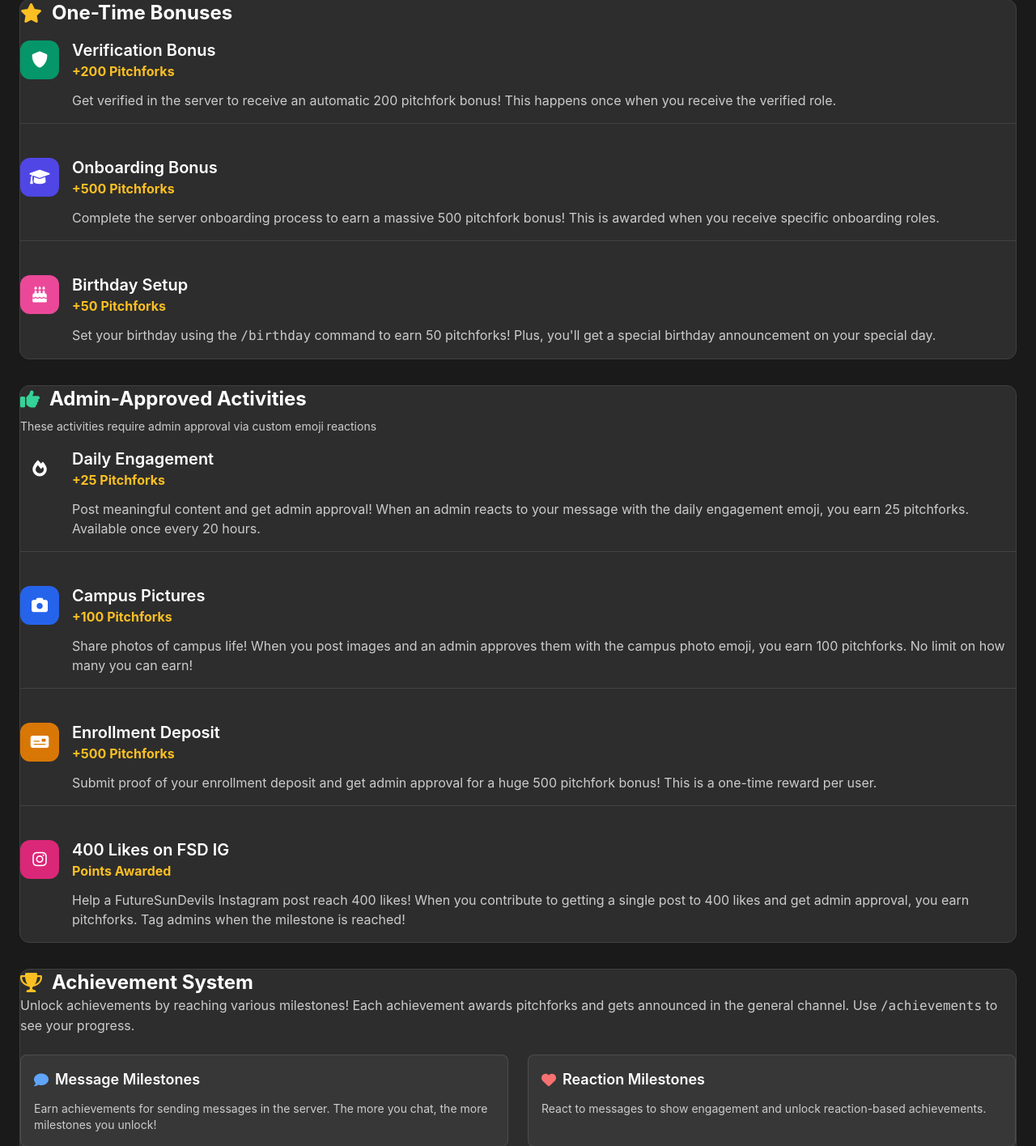
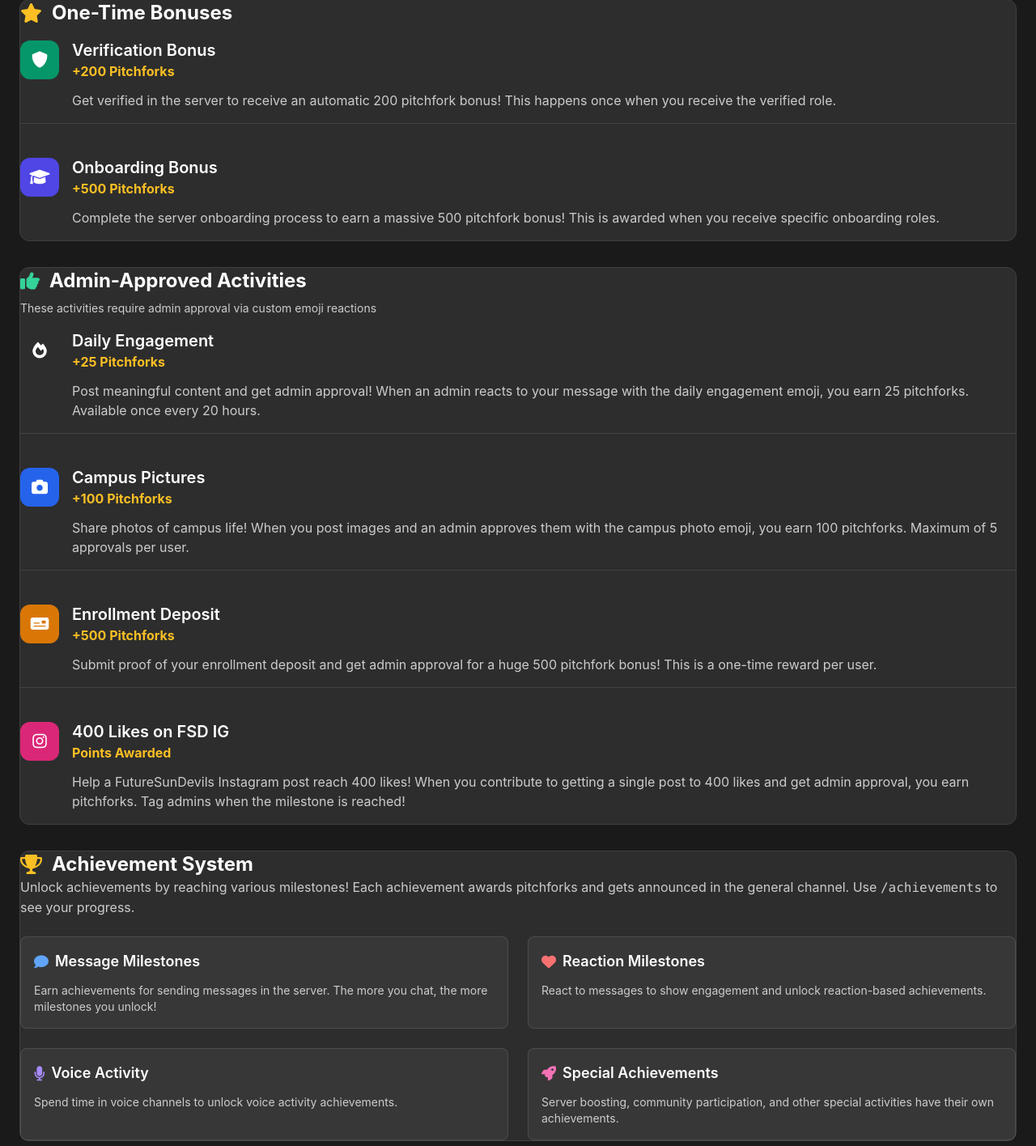
Before and after one commit to code-wolf-byte/Devil2DevilEconomy, a Flask app: page /how-to-earn in a window 1280 px wide. Shown: the part 786-2202 px from the top of the page at 81% size. Run offline with Flask 3, Linux system fonts and the light colour scheme; parts of the project's set-up code (start-up, migrations or seed data) failed here and were passed over.

Commit message:
Remove birthday setup section from how_to_earn.html and update pitchfork earning details for campus photo sharing. Adjust onboarding checklist to reflect the removal of birthday bonus information.

```diff
--- a/templates/how_to_earn.html
+++ b/templates/how_to_earn.html
@@ -116,21 +116,7 @@
                 </p>
             </div>
 
-            <div class="earning-method">
-                <div class="flex items-center mb-3">
-                    <div class="earning-icon bg-pink-500">
-                        <i class="fas fa-birthday-cake"></i>
-                    </div>
-                    <div>
-                        <h3 class="text-xl font-semibold">Birthday Setup</h3>
-                        <p class="text-yellow-400 font-bold">+50 Pitchforks</p>
-                    </div>
-                </div>
-                <p class="text-muted ml-16">
-                    Set your birthday using the <code>/birthday</code> command to earn 50 pitchforks! Plus, you'll get
-                    a special birthday announcement on your special day.
-                </p>
-            </div>
+
         </div>
     </div>
 
@@ -174,7 +160,7 @@
                 </div>
                 <p class="text-muted ml-16">
                     Share photos of campus life! When you post images and an admin approves them with the campus photo
-                    emoji, you earn 100 pitchforks. No limit on how many you can earn!
+                    emoji, you earn 100 pitchforks. Maximum of 5 approvals per user.
                 </p>
             </div>
 
@@ -491,10 +477,7 @@
                     <i class="fas fa-check text-green-400 mr-3 mt-1"></i>
                     <span>Complete your verification and onboarding for big one-time bonuses</span>
                 </li>
-                <li class="flex items-start">
-                    <i class="fas fa-check text-green-400 mr-3 mt-1"></i>
-                    <span>Set your birthday to earn bonus pitchforks and get celebrated!</span>
-                </li>
+
                 <li class="flex items-start">
                     <i class="fas fa-box text-indigo-400 mr-3 mt-1"></i>
                     <span><strong>Remember:</strong> All purchased items can be collected during the Devil2Devil Welcome Week event!</span>
```
